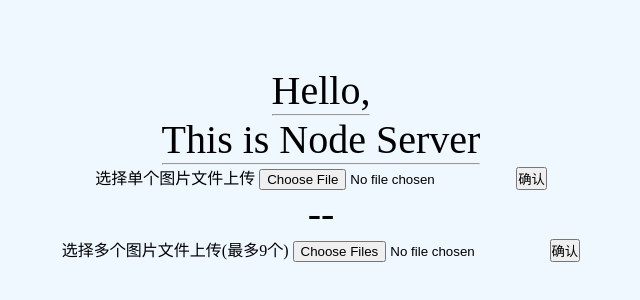
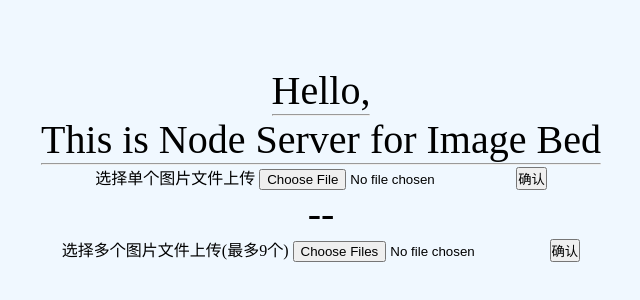
Before and after one commit to searc-h/imageBed, a website: page assets/index.html in a window 1280 px wide. Shown: the part 236-536 px from the top of the page, without its empty margins (319-959 px from the left). Drawn offline with nearby package versions, Linux system fonts and the light colour scheme.

Commit message:
fix some bug

```diff
--- a/assets/index.html
+++ b/assets/index.html
@@ -11,7 +11,7 @@
 <body>
     <div class="text">Hello,<hr></div>
 
-    <div class="text">This is Node Server <hr></div>
+    <div class="text">This is Node Server for Image Bed<hr></div>
 
     <form action="/upload/singleImage" method="post" enctype="multipart/form-data">
         <label for="file">选择单个图片文件上传</label>
```
Also changed, not shown: main.js (+10 -8 lines).
